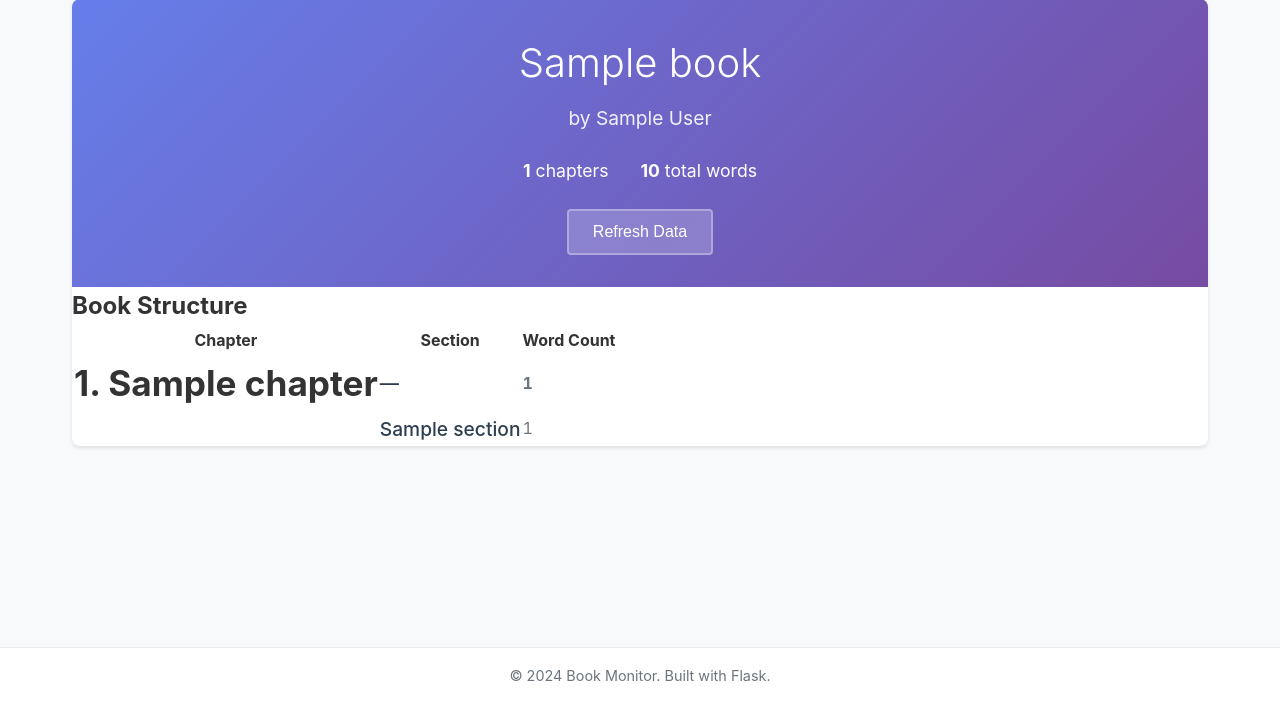
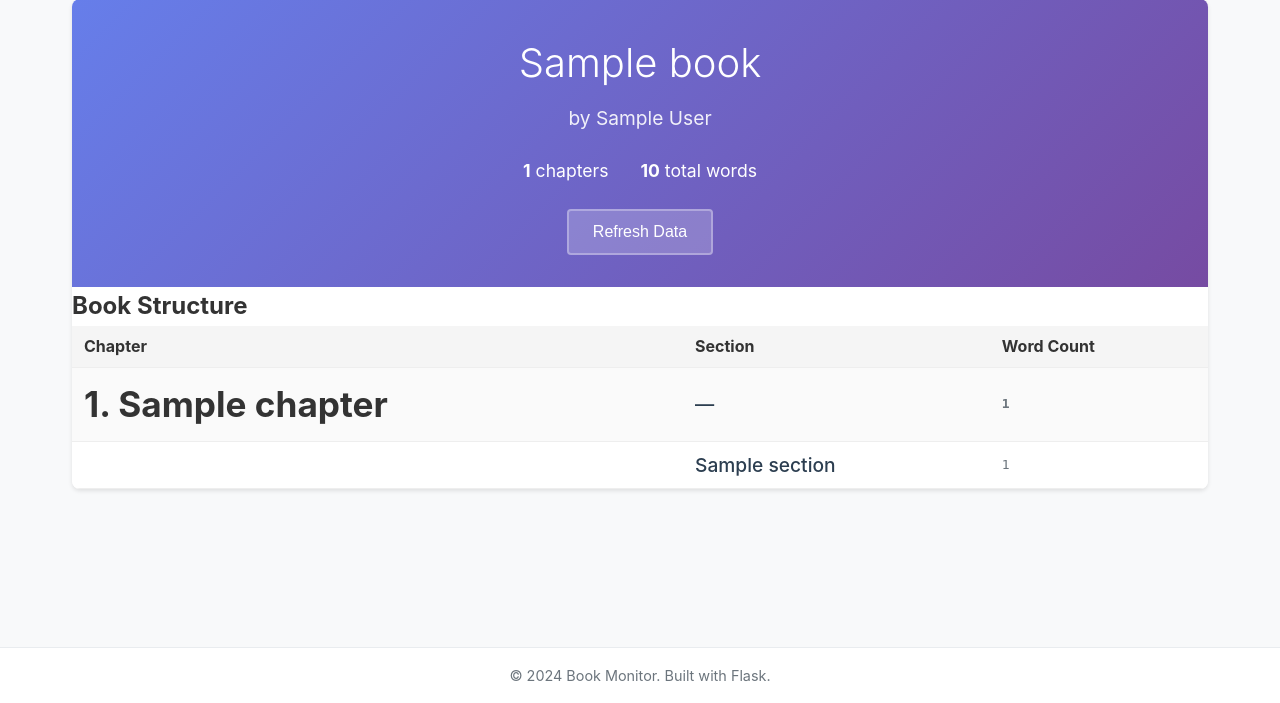
Before and after one commit to dmilstein/eng-value-book, a Python web app: template book-monitor/templates/overview.html in a window 1280 px wide. Shown: the part 108-811 px from the top of the page. Run offline with Jinja, Linux system fonts and the light colour scheme; the template is opened without the code that fills it: most values are stand-ins (such as "Sample title", 1, 10 or a date in 2020).

Commit message:
style: Add org-mode-like indentation to book overview table

```diff
--- a/book-monitor/templates/base.html
+++ b/book-monitor/templates/base.html
@@ -5,6 +5,36 @@
     <meta name="viewport" content="width=device-width, initial-scale=1.0">
     <title>{% block title %}Book Monitor{% endblock %}</title>
     <link rel="stylesheet" href="{{ url_for('static', filename='style.css') }}">
+    <style>
+        .section-indent {
+            padding-left: 2em;
+            color: #666;
+        }
+        .content-table {
+            width: 100%;
+            border-collapse: collapse;
+        }
+        .content-table th,
+        .content-table td {
+            text-align: left;
+            padding: 8px 12px;
+            border-bottom: 1px solid #eee;
+        }
+        .content-table th {
+            background-color: #f5f5f5;
+            font-weight: bold;
+        }
+        .chapter-row {
+            background-color: #fafafa;
+        }
+        .section-row {
+            background-color: white;
+        }
+        .word-count {
+            text-align: right;
+            font-family: monospace;
+        }
+    </style>
 </head>
 <body>
     <header class="header">
```
